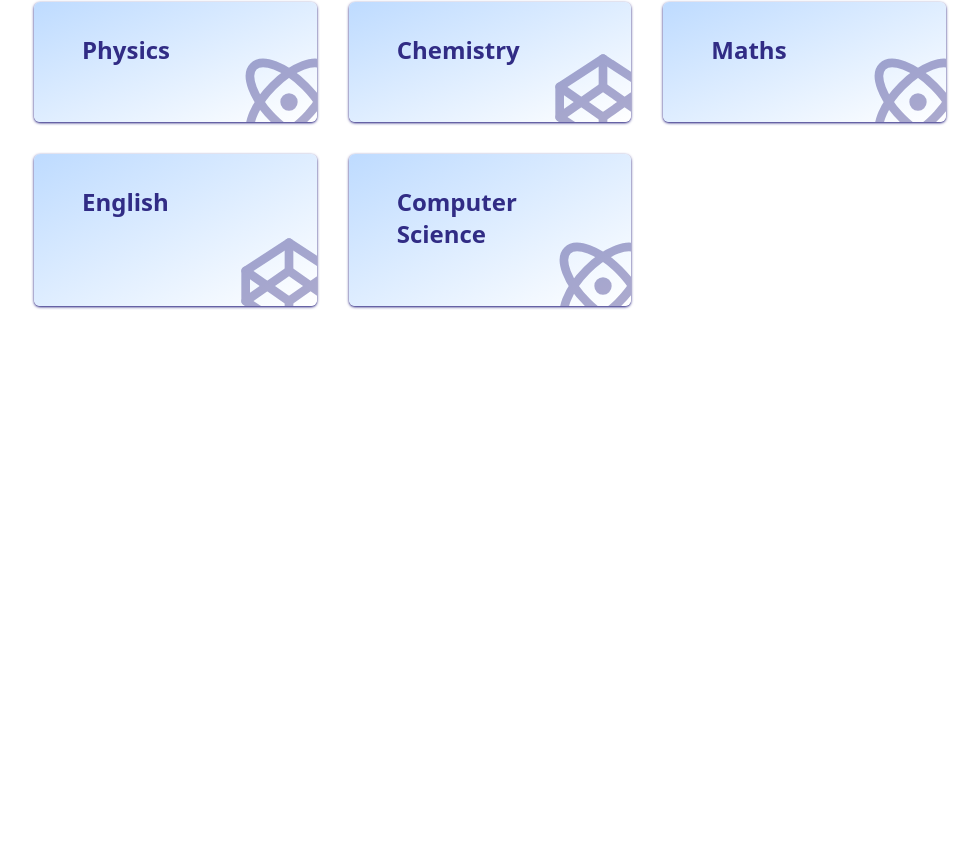
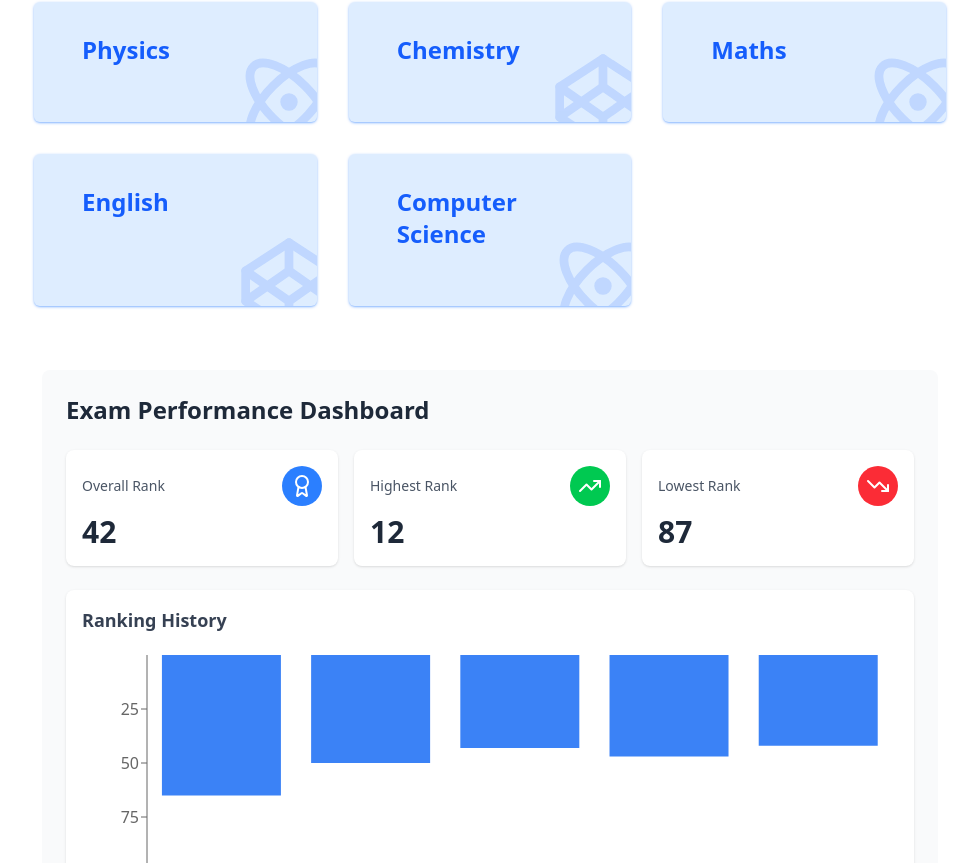
Before and after one commit to InsansaTechnoledge/Test-Series, a React (Vite) app in the folder TestSeries/: page /student-landing in a window 1280 px wide. Shown: the part 1922-2785 px from the top of the page, without its empty margins (150-1129 px from the left). Before the commit the page ends 2292 px from the top, so only its background shows below. Built offline with nearby package versions, Linux system fonts and the light colour scheme.

Commit message:
stat dashboard

```diff
--- /dev/null
+++ b/TestSeries/features/afterAuth/components/StudentSide/ExamStatsDashboard.jsx
@@ -0,0 +1,235 @@
+import React from 'react';
+import { BarChart, Bar, ResponsiveContainer, XAxis, YAxis, Tooltip } from 'recharts';
+import { TrendingUp, TrendingDown, ListChecks, AlertTriangle, Award, X, FileText } from 'lucide-react';
+
+// Main component that combines all statistics
+export default function ExamStatsDashboard() {
+  // Sample data - replace with your actual data
+  const statsData = {
+    overallRank: 42,
+    highestRank: 12,
+    lowestRank: 87,
+    attemptedExams: 15,
+    unattemptedExams: 3,
+    disqualifiedExams: 1,
+    totalExams: 19
+  };
+
+  const rankingHistory = [
+    { name: 'Jan', rank: 65 },
+    { name: 'Feb', rank: 50 },
+    { name: 'Mar', rank: 43 },
+    { name: 'Apr', rank: 47 },
+    { name: 'May', rank: 42 },
+  ];
+
+  return (
+    <div className="flex flex-col gap-6 p-6 bg-gray-50 rounded-lg max-w-4xl mx-auto">
+      <h1 className="text-2xl font-bold text-gray-800">Exam Performance Dashboard</h1>
+
+      {/* Main stats row */}
+      <div className="flex flex-wrap gap-4">
+        <StatCard
+          title="Overall Rank"
+          value={statsData.overallRank}
+          icon={<Award />}
+          color="bg-blue-500"
+        />
+        <StatCard
+          title="Highest Rank"
+          value={statsData.highestRank}
+          icon={<TrendingUp />}
+          color="bg-green-500"
+        />
+        <StatCard
+          title="Lowest Rank"
+          value={statsData.lowestRank}
+          icon={<TrendingDown />}
+          color="bg-red-500"
+        />
+      </div>
+
+      {/* Chart */}
+      <div className="bg-white p-4 rounded-lg shadow">
+        <h2 className="text-lg font-semibold mb-4 text-gray-700">Ranking History</h2>
+        <div className="h-64">
+          <ResponsiveContainer width="100%" height="100%">
+            <BarChart data={rankingHistory}>
+              <XAxis dataKey="name" />
+              <YAxis reversed domain={[0, 100]} />
+              <Tooltip />
+              <Bar dataKey="rank" fill="#3b82f6" name="Rank" />
+            </BarChart>
+          </ResponsiveContainer>
+        </div>
+        <div className="mt-2 text-xs text-gray-500 text-center">Lower values indicate better ranks</div>
+      </div>
+
+      {/* Exam status row */}
+      <div className="flex flex-wrap gap-4">
+        <StatCard
+          title="Attempted Exams"
+          value={statsData.attemptedExams}
+          icon={<ListChecks />}
+          color="bg-indigo-500"
+        />
+        <StatCard
+          title="Unattempted Exams"
+          value={statsData.unattemptedExams}
+          icon={<FileText />}
+          color="bg-yellow-500"
+        />
+        <StatCard
+          title="Disqualified Exams"
+          value={statsData.disqualifiedExams}
+          icon={<X />}
+          color="bg-gray-500"
+        />
+        <StatCard
+          title="Total Exams"
+          value={statsData.totalExams}
+          icon={<AlertTriangle />}
+          color="bg-purple-500"
+        />
+      </div>
+
+      {/* Breakdown by category - can be expanded with more details */}
+      <ExamBreakdown data={statsData} />
+    </div>
+  );
+}
+
+// Individual statistic card component
+function StatCard({ title, value, icon, color }) {
+  return (
+    <div className="flex-1 bg-white rounded-lg shadow p-4 min-w-32">
+      <div className="flex items-center justify-between mb-2">
+        <h3 className="text-sm font-medium text-gray-600">{title}</h3>
+        <div className={`p-2 rounded-full ${color} text-white`}>
+          {icon}
+        </div>
+      </div>
+      <p className="text-3xl font-bold text-gray-800">{value}</p>
+    </div>
+  );
+}
+
+// Component for showing exam breakdown
+function ExamBreakdown({ data }) {
+  const examData = [
+    { name: 'Attempted', value: data.attemptedExams, color: '#818cf8' },
+    { name: 'Unattempted', value: data.unattemptedExams, color: '#fbbf24' },
+    { name: 'Disqualified', value: data.disqualifiedExams, color: '#9ca3af' }
+  ];
+
+  return (
+    <div className="bg-white p-4 rounded-lg shadow">
+      <h2 className="text-lg font-semibold mb-4 text-gray-700">Exam Status Breakdown</h2>
+      <div className="flex items-center gap-2 mb-4">
+        <div className="w-full bg-gray-200 rounded-full overflow-hidden h-2.5">
+          {examData.map((item, index) => (
+            <div
+              key={index}
+              style={{
+                width: `${(item.value / data.totalExams) * 100}%`,
+                backgroundColor: item.color
+              }}
+              className="h-2.5 float-left"
+            ></div>
+          ))}
+        </div>
+      </div>
+      <div className="flex justify-between">
+        {examData.map((item, index) => (
+          <div key={index} className="flex items-center gap-2">
+            <div className="w-3 h-3 rounded-full" style={{ backgroundColor: item.color }}></div>
+            <span className="text-xs text-gray-600">{item.name}: {item.value}</span>
+          </div>
+        ))}
+      </div>
+    </div>
+  );
+}
+
+// Individual components below - can be used separately
+
+// Just the rank component
+export function RankDisplay({ overallRank, highestRank, lowestRank }) {
+  return (
+    <div className="bg-white p-4 rounded-lg shadow">
+      <h2 className="text-lg font-semibold mb-4 text-gray-700">Ranking Information</h2>
+      <div className="grid grid-cols-3 gap-4">
+        <div className="text-center">
+          <div className="p-2 rounded-full bg-blue-500 text-white mx-auto w-10 h-10 flex items-center justify-center mb-2">
+            <Award size={20} />
+          </div>
+          <p className="text-sm text-gray-600">Overall Rank</p>
+          <p className="text-2xl font-bold">{overallRank}</p>
+        </div>
+        <div className="text-center">
+          <div className="p-2 rounded-full bg-green-500 text-white mx-auto w-10 h-10 flex items-center justify-center mb-2">
+            <TrendingUp size={20} />
+          </div>
+          <p className="text-sm text-gray-600">Highest Rank</p>
+          <p className="text-2xl font-bold">{highestRank}</p>
+        </div>
+        <div className="text-center">
+          <div className="p-2 rounded-full bg-red-500 text-white mx-auto w-10 h-10 flex items-center justify-center mb-2">
+            <TrendingDown size={20} />
+          </div>
+          <p className="text-sm text-gray-600">Lowest Rank</p>
+          <p className="text-2xl font-bold">{lowestRank}</p>
+        </div>
+      </div>
+    </div>
+  );
+}
+
+// Just the exam counts component
+export function ExamCountsDisplay({ attempted, unattempted, disqualified, total }) {
+  return (
+    <div className="bg-white p-4 rounded-lg shadow">
+      <h2 className="text-lg font-semibold mb-4 text-gray-700">Exam Statistics</h2>
+      <div className="grid grid-cols-2 gap-4 md:grid-cols-4">
+        <div className="text-center">
+          <div className="p-2 rounded-full bg-indigo-500 text-white mx-auto w-10 h-10 flex items-center justify-center mb-2">
+            <ListChecks size={20} />
+          </div>
+          <p className="text-sm text-gray-600">Attempted</p>
+          <p className="text-2xl font-bold">{attempted}</p>
+        </div>
+        <div className="text-center">
+          <div className="p-2 rounded-full bg-yellow-500 text-white mx-auto w-10 h-10 flex items-center justify-center mb-2">
+            <FileText size={20} />
+          </div>
+          <p className="text-sm text-gray-600">Unattempted</p>
+          <p className="text-2xl font-bold">{unattempted}</p>
+        </div>
+        <div className="text-center">
+          <div className="p-2 rounded-full bg-gray-500 text-white mx-auto w-10 h-10 flex items-center justify-center mb-2">
+            <X size={20} />
+          </div>
+          <p className="text-sm text-gray-600">Disqualified</p>
+          <p className="text-2xl font-bold">{disqualified}</p>
+        </div>
+        <div className="text-center">
+          <div className="p-2 rounded-full bg-purple-500 text-white mx-auto w-10 h-10 flex items-center justify-center mb-2">
+            <AlertTriangle size={20} />
+          </div>
+          <p className="text-sm text-gray-600">Total</p>
+          <p className="text-2xl font-bold">{total}</p>
+        </div>
+      </div>
+    </div>
+  );
+}
+
+// Mini card (even more lightweight)
+export function MiniStatCard({ label, value, color = "bg-blue-500" }) {
+  return (
+    <div className="bg-white p-3 rounded shadow flex items-center justify-between">
+      <span className="text-sm text-gray-600">{label}</span>
+      <span className={`px-2 py-1 rounded text-white font-medium ${color}`}>{value}</span>
+    </div>
+  );
+}
--- a/TestSeries/features/afterAuth/components/StudentSide/SubjectCards.jsx
+++ b/TestSeries/features/afterAuth/components/StudentSide/SubjectCards.jsx
@@ -6,7 +6,7 @@ const subjects = ["Physics", "Chemistry", "Maths", "English", "Computer Science"
 const SubjectCards = () => {
   return (
     <div className='bg-white py-16 px-6 md:px-20"'>
-        <h1 className='text-4xl text-center text-indigo-900 font-bold'>
+        <h1 className='text-4xl text-center text-blue-900 font-bold'>
             Subject Details
         </h1>
         <div className='grid md:grid-cols-2 lg:grid-cols-3 gap-8 px-40 mt-10'>
@@ -17,8 +17,8 @@ const SubjectCards = () => {
                     hover:cursor-pointer
                     hover:scale-105 transition-all duration-200
                     relative overflow-hidden
-                    bg-gradient-to-br from-blue-200 to-white
-                    shadow-sm shadow-indigo-900 rounded-md text-indigo-900 font-bold text-2xl pt-8 pb-14 px-12'
+                    bg-blue-200/50
+                    shadow-sm shadow-blue-500/50 rounded-md text-blue-600 font-semibold text-2xl pt-8 pb-14 px-12'
                     key={idx}>
                         <span>
                             {subject}
@@ -27,9 +27,9 @@ const SubjectCards = () => {
                             {
                                 idx%2==0
                                 ?
-                                <Atom className='w-26 h-26 opacity-40'/>
+                                <Atom className='w-26 h-26 opacity-15'/>
                                 :
-                                <Codepen className='w-26 h-26 opacity-40'/>
+                                <Codepen className='w-26 h-26 opacity-15'/>
                             }
                         </div>
                     </div>
--- a/TestSeries/features/afterAuth/pages/StudentLanding.jsx
+++ b/TestSeries/features/afterAuth/pages/StudentLanding.jsx
@@ -5,6 +5,7 @@ import AiWorkingSteps from '../components/StudentSide/AiWorkingSteps'
 import FacultySection from '../components/StudentSide/FacultySection'
 import SubjectCards from '../components/StudentSide/SubjectCards'
 import ExamLinksComponent from '../components/StudentSide/ExamLinksComponent'
+import ExamStatsDashboard from '../components/StudentSide/ExamStatsDashboard'
 
 const StudentLanding = () => {
     return (
@@ -20,6 +21,7 @@ const StudentLanding = () => {
                 {/* <div className="w-16 h-1 bg-blue-800 mx-auto mb-4 rounded"></div> */}
                 <FacultySection />
                 <SubjectCards />
+                <ExamStatsDashboard />
         </>
     )
 }
--- a/TestSeries/package.json
+++ b/TestSeries/package.json
@@ -17,6 +17,7 @@
     "react": "^19.1.0",
     "react-dom": "^19.1.0",
     "react-router-dom": "^7.6.0",
+    "recharts": "^2.15.3",
     "tailwindcss": "^4.1.6"
   },
   "devDependencies": {
```
Also changed, not shown: 1 other file (tests, documents, lock files or other folders).
